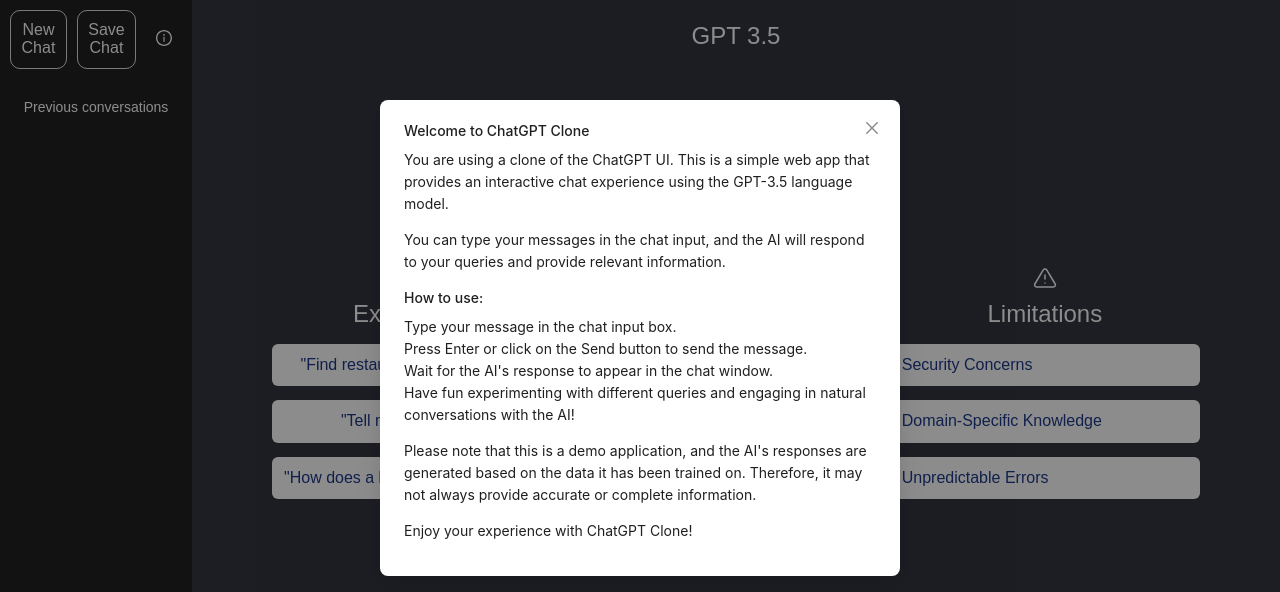
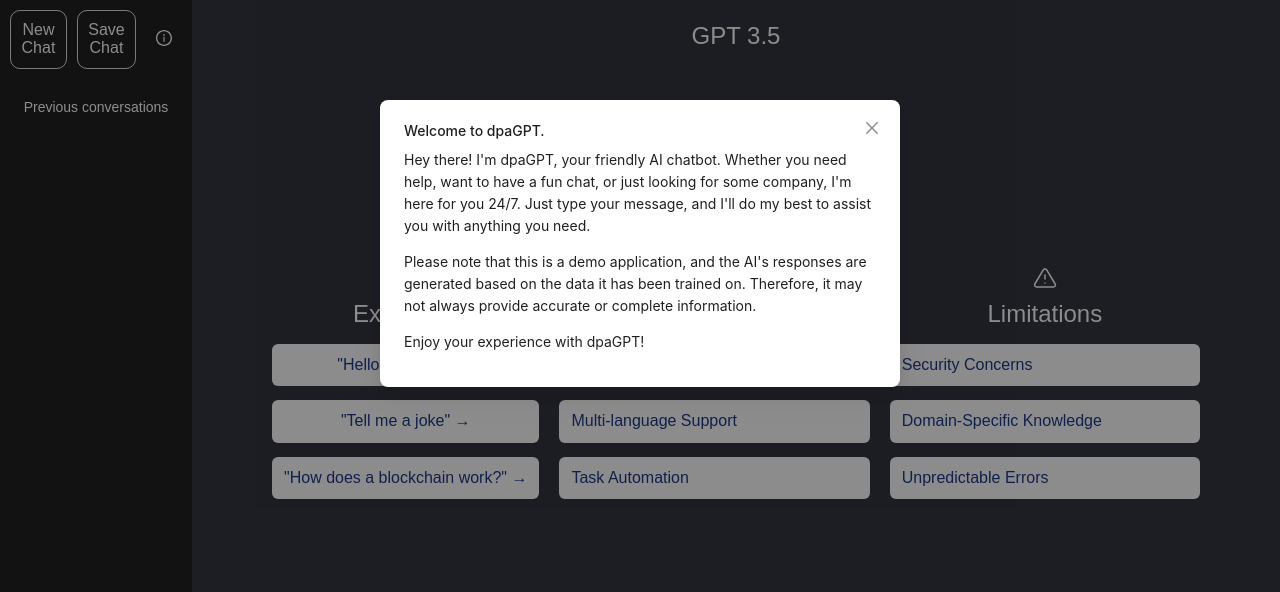
Before and after one commit to pushpendra-dpa/react-chatgpt, a React (Create React App) app: page / in a window 1280 px wide. Shown: the top 592 px of the page. Built offline with nearby package versions, Linux system fonts and the light colour scheme.

Commit message:
example search on prompt

```diff
--- a/src/App.js
+++ b/src/App.js
@@ -7,8 +7,10 @@
 import { Modal, message } from 'antd';
 let host = "https://chatgpt-server.pushpendrahpx.me/"
 function App() {
-  const [state, setState] = useState({ isLoaded: false, isNewSession: true, conversation: {name: `Conversation ${((new Date()).getTime())} `, data: []}, previousConversations: []})
+  const [state, setState] = useState({ isLoaded: false, isNewSession: true, conversation: { name: `Conversation ${((new Date()).getTime())} `, data: [] }, previousConversations: [] })
   const [isModalOpen, setIsModalOpen] = useState(true);
+  const [sample, setSample] = useState("")
+
 
   const showModal = () => {
     setIsModalOpen(true);
@@ -22,36 +24,36 @@
     setIsModalOpen(false);
   };
 
-  useEffect(()=>{
+  useEffect(() => {
     let data = localStorage.getItem("store")
-      console.log("INIT",data)
-      if(data){
+    console.log("INIT", data)
+    if (data) {
 
       let json = JSON.parse(data)
       console.log(json)
-        if(json){
+      if (json) {
         json.isLoaded = true
         setState(json)
       }
     }
-  },[])
-  useEffect(()=>{
+  }, [])
+  useEffect(() => {
     console.log("AFTER2")
     localStorage.setItem("store", JSON.stringify(state))
-  },[state])
-  const getChatGPTAnswer = async (text)=>{
-    return new Promise(async (resolve, reject)=>{
+  }, [state])
+  const getChatGPTAnswer = async (text) => {
+    return new Promise(async (resolve, reject) => {
       try {
-        let response = await fetch(host+"ask/",{
-          method:"POST",
-          headers:{
-            'content-type':'application/json'
+        let response = await fetch(host + "ask/", {
+          method: "POST",
+          headers: {
+            'content-type': 'application/json'
           },
-          body: JSON.stringify({content: text})
+          body: JSON.stringify({ content: text })
         })
         let data = await response.json()
-        setState(prev=>{
-          return {...prev, conversation: {...prev.conversation, data: [...prev.conversation.data, {type: 2, content: data.content}]}}
+        setState(prev => {
+          return { ...prev, conversation: { ...prev.conversation, data: [...prev.conversation.data, { type: 2, content: data.content }] } }
         })
         resolve(true)
       } catch (error) {
@@ -59,20 +61,20 @@
       }
     })
   }
- const onStop = async (blobURL, blob)=>{
-  setState(prev=>{
-    return {...prev, conversation: {...prev.conversation, data: [...prev.conversation.data, {type: 1, content: blobURL, contentType: 'audio', url: blobURL}]}}
+  const onStop = async (blobURL, blob) => {
+    setState(prev => {
+      return { ...prev, conversation: { ...prev.conversation, data: [...prev.conversation.data, { type: 1, content: blobURL, contentType: 'audio', url: blobURL }] } }
     })
     let formData = new FormData()
     formData.append("file", blob)
-  let response = await fetch(host+"uploadfile/",{
-    method:"POST",
-    headers:{
-      'responseType':'arraybuffer'
+    let response = await fetch(host + "uploadfile/", {
+      method: "POST",
+      headers: {
+        'responseType': 'arraybuffer'
       },
       body: formData
     })
-  if(!response.ok){
+    if (!response.ok) {
       message.error("Failed to upload/fetch audio")
       return;
     }
@@ -80,45 +82,33 @@
     let audioBlob = await new Blob([buffer])
 
     let audioURL = URL.createObjectURL(audioBlob)
-  setState(prev=>{
-    return {...prev, conversation: {...prev.conversation, data: [...prev.conversation.data, {type: 2, content: audioURL, contentType: 'audio', url: audioURL}]}}
+    setState(prev => {
+      return { ...prev, conversation: { ...prev.conversation, data: [...prev.conversation.data, { type: 2, content: audioURL, contentType: 'audio', url: audioURL }] } }
     })
 
   }
   return (
     <div className="App">
-      <Navigation state={state} setState={setState} isModalOpen={isModalOpen} setIsModalOpen={setIsModalOpen}/>
+      <Navigation state={state} setState={setState} isModalOpen={isModalOpen} setIsModalOpen={setIsModalOpen} />
       <div className='main-screen'>
-        {state.conversation.data.length == 0 ? <Example /> : <Chats content={state.conversation.data} />}
-        <Prompt setState={setState} state={state} getChatGPTAnswer={getChatGPTAnswer} onStop={onStop} />
+        {state.conversation.data.length == 0 ? <Example sample={sample} setSample={setSample} /> : <Chats content={state.conversation.data} />}
+        <Prompt setState={setState} state={state} getChatGPTAnswer={getChatGPTAnswer} onStop={onStop} sample={sample} setSample={setSample} />
       </div>
       <Modal open={isModalOpen} onOk={handleOk} onCancel={handleCancel} footer={null}>
         <div className="modal-overlay">
           <div className="modal-content">
             <div className="modal-body">
-              <h2>Welcome to ChatGPT Clone</h2>
+              <h2>Welcome to dpaGPT.</h2>
               <p>
-                You are using a clone of the ChatGPT UI. This is a simple web app that provides an interactive chat
-                experience using the GPT-3.5 language model.
+                Hey there! I'm dpaGPT, your friendly AI chatbot. Whether you need help, want to have a fun chat, or just looking for some company, I'm here for you 24/7. Just type your message, and I'll do my best to assist you with anything you need.
               </p>
-              <p>
-                You can type your messages in the chat input, and the AI will respond to your queries and provide
-                relevant information.
-              </p>
-              <h3>How to use:</h3>
-              <ol>
-                <li>Type your message in the chat input box.</li>
-                <li>Press Enter or click on the Send button to send the message.</li>
-                <li>Wait for the AI's response to appear in the chat window.</li>
-                <li>
-                  Have fun experimenting with different queries and engaging in natural conversations with the AI!
-                </li>
-              </ol>
+
+
               <p>
                 Please note that this is a demo application, and the AI's responses are generated based on the data it
                 has been trained on. Therefore, it may not always provide accurate or complete information.
               </p>
-              <p>Enjoy your experience with ChatGPT Clone!</p>
+              <p>Enjoy your experience with dpaGPT!</p>
             </div>
           </div>
         </div>
--- a/src/Example.js
+++ b/src/Example.js
@@ -1,5 +1,5 @@
 import ExampleList from "./examplelist";
-const Example = () => {
+const Example = ({ setSample }) => {
 
     return (
 
@@ -18,7 +18,7 @@
             </div>
             {/*examples*/}
             <div>
-                <ExampleList />
+                <ExampleList setSample={setSample} />
 
             </div>
 
--- a/src/Prompt.js
+++ b/src/Prompt.js
@@ -5,47 +5,51 @@
 import { ReactMediaRecorder } from "react-media-recorder"
 import { useState } from "react"
 import { LoadingOutlined } from "@ant-design/icons"
-const Prompt = ({ setState, state, getChatGPTAnswer, onStop }) => {
+import { useEffect } from "react"
+const Prompt = ({ setState, state, getChatGPTAnswer, onStop, sample }) => {
     const [text, setText] = useState('')
-    const [isLoading, setIsLoading] = useState({isText: false, isMic: false})
+    const [isLoading, setIsLoading] = useState({ isText: false, isMic: false })
     /*
 
     */
-   const onTextAsk = async ()=>{
-    if(text.length > 0){
+    useEffect(() => {
+        setText(sample)
+    }, [sample])
+    const onTextAsk = async () => {
+        if (text.length > 0) {
             console.log("BEFORE")
-        setIsLoading(prev=>{
-            return {...prev, isText: true, isMic: true}
+            setIsLoading(prev => {
+                return { ...prev, isText: true, isMic: true }
             })
-        setState(prev=>{
-            return {...prev, conversation: {...prev.conversation, data: [...prev.conversation.data, {type: 1, content: text}]}}
+            setState(prev => {
+                return { ...prev, conversation: { ...prev.conversation, data: [...prev.conversation.data, { type: 1, content: text }] } }
             })
 
             setText('')
             await getChatGPTAnswer(text)
-        setIsLoading(prev=>{
-            return {...prev, isText: false, isMic: false}
+            setIsLoading(prev => {
+                return { ...prev, isText: false, isMic: false }
             })
             console.log("AFTER")
 
-    }else{
+        } else {
             message.info("Please type something")
         }
 
 
     }
-   const onRecordStop = (blobURL, blob)=>{
+    const onRecordStop = (blobURL, blob) => {
         onStop(blobURL, blob)
     }
-   const onEnterKey = (e)=>{
-    if(e.keyCode === 13){
+    const onEnterKey = (e) => {
+        if (e.keyCode === 13) {
             onTextAsk()
         }
     }
     return <div className="main-prompt">
         <div>
-            <input type="text" disabled={isLoading.isMic || isLoading.isText} onKeyUp={onEnterKey} onChange={e=>setText(e.target.value)} value={text} placeholder="Please Type here your prompt..." />
-            <div className="mic" onClick={(isLoading.isMic || isLoading.isText) ? ()=>message.info("Please Wait prev Request is processing!") : onTextAsk}>
+            <input type="text" disabled={isLoading.isMic || isLoading.isText} onKeyUp={onEnterKey} onChange={e => setText(e.target.value)} value={text} placeholder="Please Type here your prompt..." />
+            <div className="mic" onClick={(isLoading.isMic || isLoading.isText) ? () => message.info("Please Wait prev Request is processing!") : onTextAsk}>
                 <div   >
                     {isLoading.isText ? <LoadingOutlined style={{ fontSize: 24 }} spin /> : <img src={SendSVG} width={"24px"} />}
                 </div>
@@ -56,9 +60,9 @@
                         audio
                         onStop={onRecordStop}
                         render={({ status, startRecording, stopRecording, mediaBlobUrl }) => (
-                        <div onMouseDown={startRecording} onMouseUp={ stopRecording }>
+                            <div onMouseDown={startRecording} onMouseUp={stopRecording}>
                                 <Tooltip title={status}>
-                            {isLoading.isText ? <LoadingOutlined style={{ fontSize: 24 }} spin /> :  <img src={MicSVG} width={"24px"} /> }
+                                    {isLoading.isText ? <LoadingOutlined style={{ fontSize: 24 }} spin /> : <img src={MicSVG} width={"24px"} />}
 
                                 </Tooltip>
 
--- a/src/examplelist.js
+++ b/src/examplelist.js
@@ -1,4 +1,4 @@
-const ExampleList = () => {
+const ExampleList = ({ setSample }) => {
     return (
         <div class="flex justify-between">
             <div class="pl-20 pt-16">
@@ -7,9 +7,9 @@
                     </svg>Examples</h2>
 
                 <ul class="flex flex-col gap-3.5 w-full sm:max-w-md m-auto">
-                    <button class="w-full bg-white text-blue-900 dark:bg-white/5 p-3 rounded-md hover:bg-gray-200 dark:hover:bg-gray-900" >"Find restaurants near me" →</button>
-                    <button class="w-full bg-white text-blue-900 dark:bg-white/5 p-3 rounded-md hover:bg-gray-200 dark:hover:bg-gray-900" >"Tell me a joke" →</button>
-                    <button class="w-full bg-white text-blue-900 dark:bg-white/5 p-3 rounded-md hover:bg-gray-200 dark:hover:bg-gray-900" >"How does a blockchain work?" →</button></ul>
+                    <button class="w-full bg-white text-blue-900 dark:bg-white/5 p-3 rounded-md hover:bg-gray-200 dark:hover:bg-gray-900" onClick={() => setSample("hello, dpaGPT")} >"Hello, dpaGPT" →</button>
+                    <button class="w-full bg-white text-blue-900 dark:bg-white/5 p-3 rounded-md hover:bg-gray-200 dark:hover:bg-gray-900" onClick={() => { setSample("Tell me a joke") }} >"Tell me a joke" →</button>
+                    <button class="w-full bg-white text-blue-900 dark:bg-white/5 p-3 rounded-md hover:bg-gray-200 dark:hover:bg-gray-900" onClick={() => { setSample("How does a blockchain work?") }}>"How does a blockchain work?" →</button></ul>
             </div>
             <div class="flex flex-col mb-8 md:mb-auto  flex-1 pt-16 pl-5 ">
                 <h2 class="flex gap-3 items-center m-auto text-2xl font-normal md:flex-col md:gap-2 pb-3.5">
```
Lines whose indentation alone changed are shown as unchanged.
